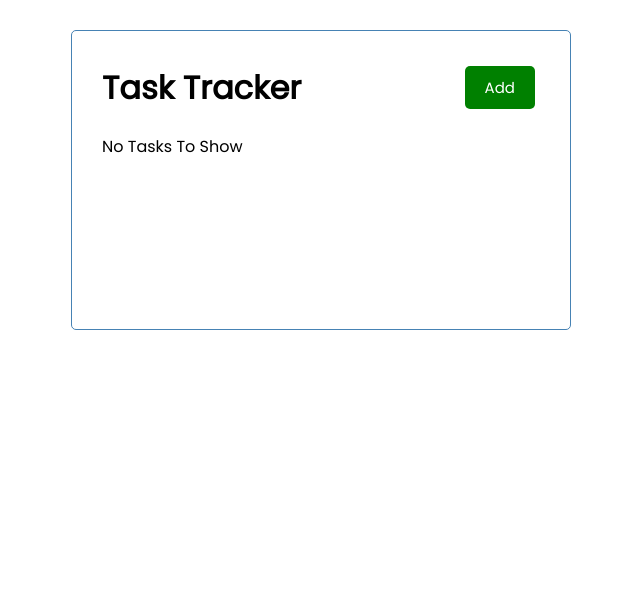
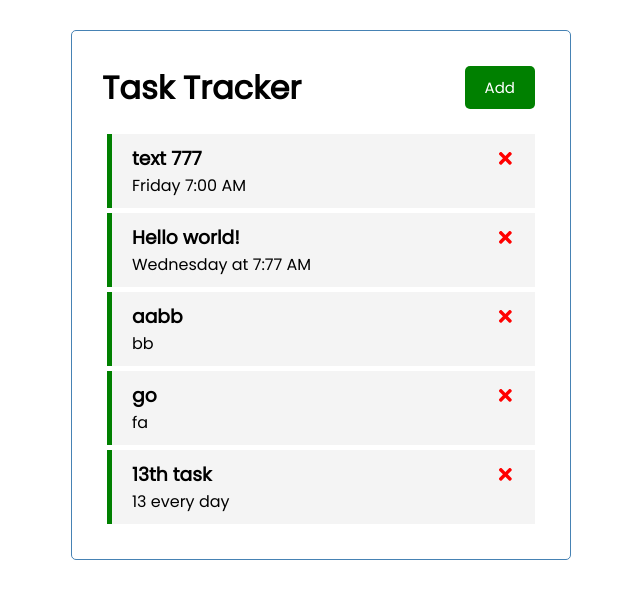
Before and after one commit to HaithamSweilem/react-task-tracker, a React (Create React App) app: page / in a window 1280 px wide. Shown: the top 598 px of the page, without its empty margins (319-959 px from the left). Built offline with nearby package versions, Linux system fonts and the light colour scheme; data requests are answered from the project's data file.

Commit message:
Loaded tasks on mount (useEffect hook)
1. Refactored apiTasks to ApiTasks
2. commented button to test axios calls

```diff
--- a/db.json
+++ b/db.json
@@ -1,67 +1,19 @@
 {
   "tasks": [
-    {
-      "id": 1,
-      "text": "Buy milk 1",
-      "day": "Dec 23 at 13:00",
-      "done": true,
-      "reminder": false
-    },
-    {
-      "id": 2,
-      "text": "Buy mustard",
-      "day": "Dec 23 at 13:00",
-      "done": true,
-      "reminder": false
-    },
-    {
-      "id": 3,
-      "text": "Buy ketchup",
-      "day": "Dec 23 at 13:00",
-      "done": false,
-      "reminder": false
-    },
-    {
-      "text": "text 123",
-      "day": "Tuesday 3:00 PM",
-      "reminder": true,
-      "done": false,
-      "id": 4
-    },
-    {
-      "text": "text 123",
-      "day": "Tuesday 3:00 PM",
-      "reminder": true,
-      "done": false,
-      "id": 5
-    },
-    {
-      "text": "text 123",
-      "day": "Tuesday 3:00 PM",
-      "reminder": true,
-      "done": false,
-      "id": 6
-    },
     {
       "id": 7,
       "text": "text 777",
       "day": "Friday 7:00 AM",
-      "reminder": false,
+      "reminder": true,
       "done": false
     },
     {
       "text": "Hello world!",
       "day": "Wednesday at 7:77 AM",
-      "reminder": false,
+      "reminder": true,
       "done": false,
       "id": 8,
       "field": false
-    },
-    {
-      "text": "New Day",
-      "day": "Today at 6:00 PM",
-      "reminder": true,
-      "id": 9
     },
     {
       "text": "aabb",
@@ -72,13 +24,13 @@
     {
       "text": "go",
       "day": "fa",
-      "reminder": false,
+      "reminder": true,
       "id": 11
     },
     {
-      "text": "hos",
-      "day": "gum",
-      "reminder": false,
+      "text": "13th task",
+      "day": "13 every day",
+      "reminder": true,
       "id": 12
     }
   ]
--- a/src/App.js
+++ b/src/App.js
@@ -1,21 +1,42 @@
 import Header from "./components/Header";
 import Tasks from "./components/Tasks"
-import {useState} from "react"
+import { useEffect, useState } from "react"
 import AddTaskForm from "./components/AddTaskForm";
-import Button from "./components/Button";
+// import Button from "./components/Button";
 import ApiTasks from "./api/ApiTasks";
 
 function App() {
-  const apiTasks = ApiTasks
   const [showAddForm, setShowAddForm] = useState(false)
   const [tasks, setTasks] = useState([])
+
+  useEffect(() => {
+
+    (async () => {
+      const tasks = await getTasksFromServer()
+      setTasks(tasks)
+    })()
+
+  }, [])
+
+  const getTasksFromServer = async () => {
+    const res = await ApiTasks.get()
+    if (res.status !== 200) {
+      console.error("getTasksFromServer() error: ", res)
+      return []
+    }
+
+    return res.data
+  }
 
   const onShowAddFormClick = () => {
     setShowAddForm(!showAddForm)
   }
 
-  const onDeleteTask = (taskId) => {
-    setTasks(tasks.filter((task) => task.id !== taskId))
+  const onDeleteTask = async (taskId) => {
+    const res = await ApiTasks.delete(taskId)
+    if (res.status === 200) {
+      setTasks(tasks.filter((task) => task.id !== taskId))
+    }
   }
 
   const onToggleReminderForTask = async (taskId) => {
@@ -23,10 +44,10 @@ function App() {
     //   tasks.map((task) => (task.id === taskId ? {...task, reminder: !task.reminder} : task))
     // );
 
-    const getRes = await apiTasks.get(taskId)
+    const getRes = await ApiTasks.get(taskId)
     if (getRes.status === 200) {
       const taskFromServer = getRes.data
-      const res = await apiTasks.updateField(taskId, {reminder: !taskFromServer.reminder})
+      const res = await ApiTasks.updateField(taskId, {reminder: !taskFromServer.reminder})
       if (res.status === 200) {
         const updatedTask = res.data
         setTasks(
@@ -48,7 +69,7 @@ function App() {
     // const newTask = {id, ...task}
     // setTasks([...tasks, newTask])
 
-    const res = await apiTasks.create(task)
+    const res = await ApiTasks.create(task)
     if (res.status === 201) {
       setTasks([...tasks, res.data])
     } else {
@@ -58,10 +79,11 @@ function App() {
 
   }
 
+/*
   const testAxios = async () => {
     const id = 1
-    const res = await apiTasks.get(id)
-    console.info(`GET /${id}: \n apiTasks.get(${id}): `, res.data)
+    const res = await ApiTasks.get(id)
+    console.info(`GET /${id}: \n ApiTasks.get(${id}): `, res.data)
 
     const task = {
       text: 'text 123',
@@ -70,15 +92,15 @@ function App() {
       done: false
     }
 
-    const resCreate = await apiTasks.create(task)
-    console.info(`POST: \n apiTasks.create(${task}): `, resCreate.data)
+    const resCreate = await ApiTasks.create(task)
+    console.info(`POST: \n ApiTasks.create(${task}): `, resCreate.data)
 
-    const resAll = await apiTasks.get()
-    console.info('GET: \n apiTasks.get(): ', resAll.data)
+    const resAll = await ApiTasks.get()
+    console.info('GET: \n ApiTasks.get(): ', resAll.data)
 
     const idToDelete = resAll.data.length
-    const resDelete = await apiTasks.delete(idToDelete)
-    console.info(`DELETE: \n apiTasks.delete(${idToDelete}): `, resDelete)
+    const resDelete = await ApiTasks.delete(idToDelete)
+    console.info(`DELETE: \n ApiTasks.delete(${idToDelete}): `, resDelete)
 
     const updatedTask = {
       id: 7,
@@ -87,19 +109,20 @@ function App() {
       reminder: false,
       done: false
     }
-    const resUpdate = await apiTasks.update(updatedTask)
-    console.info(`PUT: \n apiTasks.update(${updatedTask}): `, resUpdate)
+    const resUpdate = await ApiTasks.update(updatedTask)
+    console.info(`PUT: \n ApiTasks.update(${updatedTask}): `, resUpdate)
 
     const taskIdToPatch = 8
     const patch1 = {reminder: false}
-    const resUpdateField1 = await apiTasks.updateField(taskIdToPatch, patch1)
-    console.info(`PATCH: \n apiTasks.updateField(${taskIdToPatch}, ${patch1}): `, resUpdateField1)
+    const resUpdateField1 = await ApiTasks.updateField(taskIdToPatch, patch1)
+    console.info(`PATCH: \n ApiTasks.updateField(${taskIdToPatch}, ${patch1}): `, resUpdateField1)
 
     const patch2 = {text: 'Hello world!', day: 'Wednesday at 7:77 AM'}
-    const resUpdateField2 = await apiTasks.updateField(taskIdToPatch, patch2)
-    console.info(`PATCH: \n apiTasks.updateField(${taskIdToPatch}, ${patch2}): `, resUpdateField2)
+    const resUpdateField2 = await ApiTasks.updateField(taskIdToPatch, patch2)
+    console.info(`PATCH: \n ApiTasks.updateField(${taskIdToPatch}, ${patch2}): `, resUpdateField2)
 
   }
+*/
 
   return (
     <div className="container">
```
